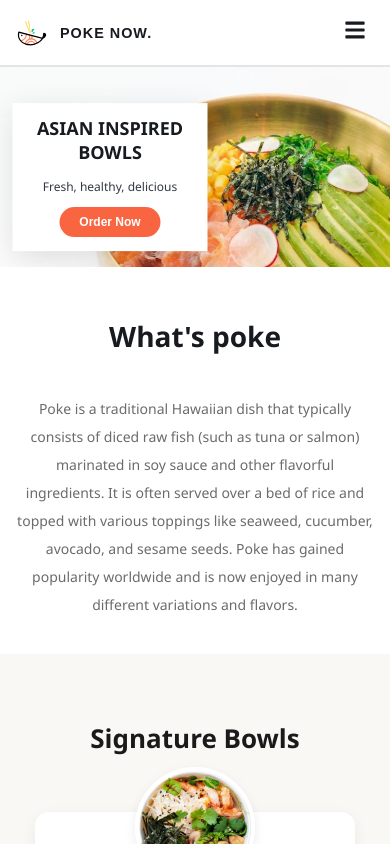
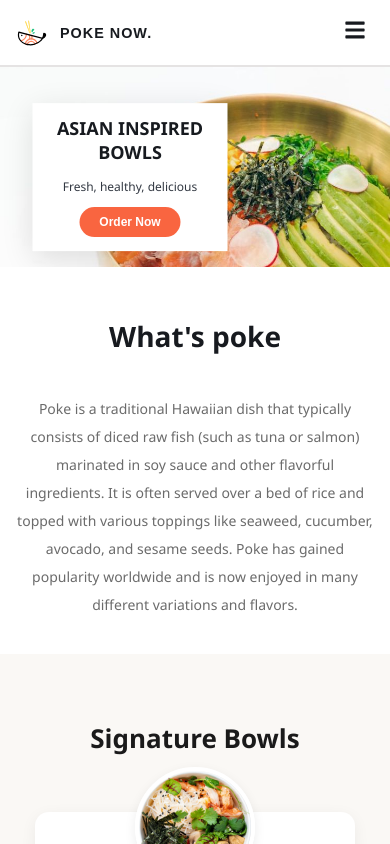
Before and after one commit to lalit-sahu-iphtech/Restaurant-App, a React (Vite) app: page / in a window 390 px wide. Shown: the top 844 px of the page. Built offline with nearby package versions, Linux system fonts and the light colour scheme.

Commit message:
fix hero content in home page on mobile

```diff
--- a/src/pages/HomePage/HomePage.css
+++ b/src/pages/HomePage/HomePage.css
@@ -916,7 +916,7 @@ body {
         width: 50%;
         min-height: auto;
         margin-top: 10px;
-        margin-left: -85px;
+        margin-left: -65px;
     }
 
     .hero-content h1 {
```
